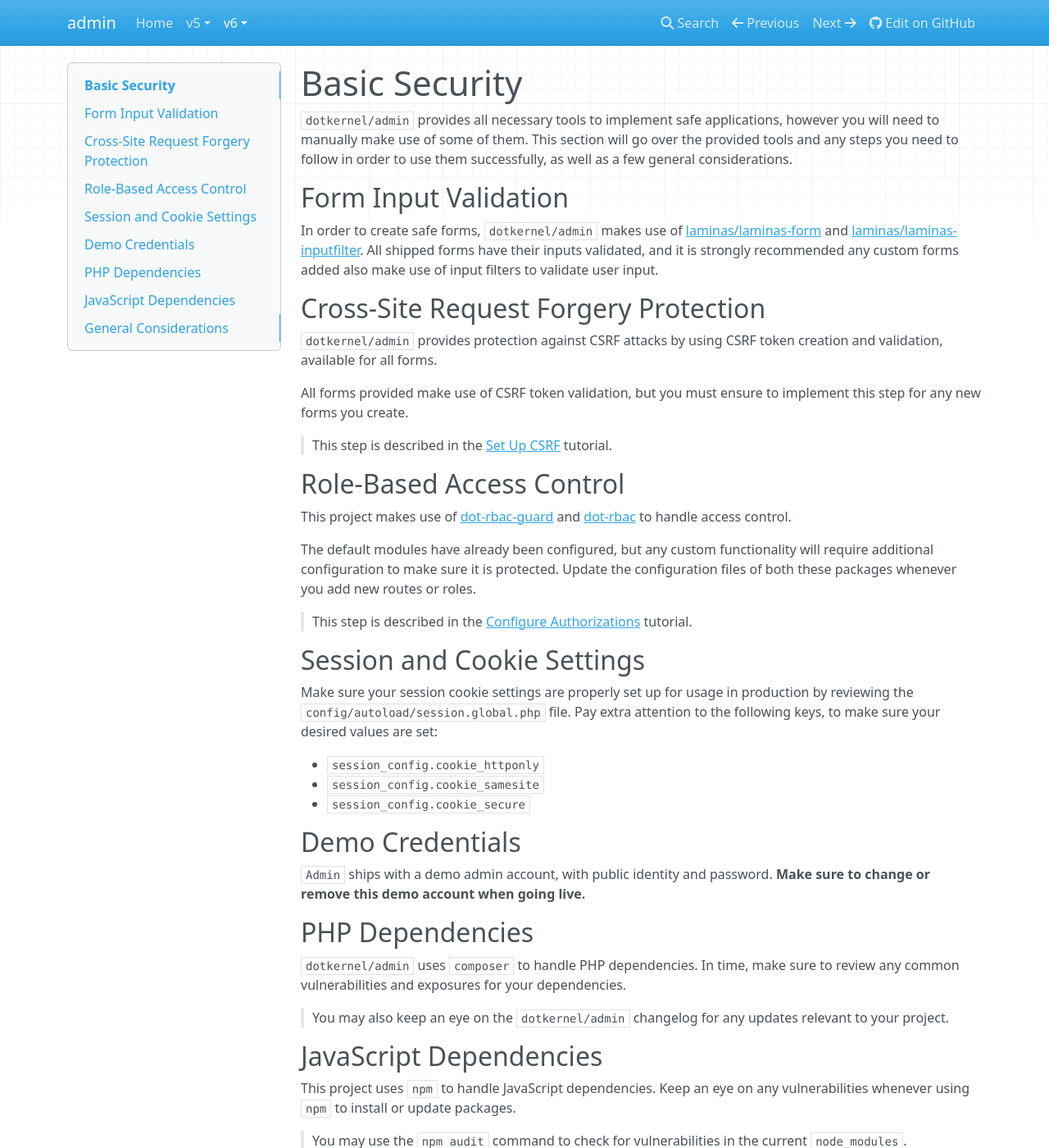
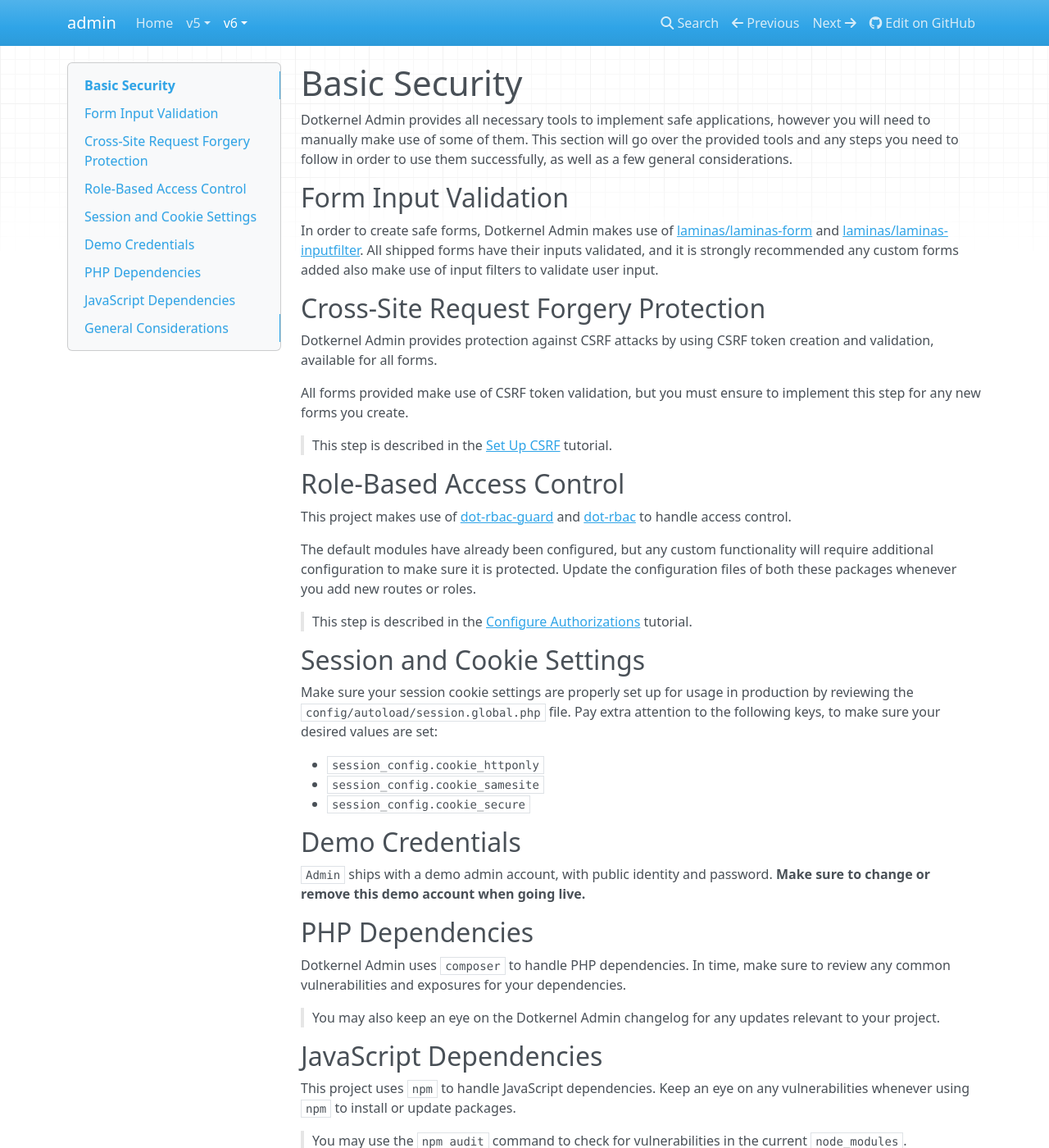
Before and after one commit to dotkernel/admin-documentation, an MkDocs documentation site: the page built from docs/book/v6/security/basic-security.md, in a window 1280 px wide and 1400 px high. Shown: the whole window at 82% size. Built offline with MkDocs 1.6.1, drawn with Linux system fonts in a browser that asks for light colours; nearby versions of some CDN libraries; some of the changed text lies outside the part shown.

Commit message:
wording fixes
Signed-off-by: Jurj-Bogdan <bogdanjurj11@gmail.com>

```diff
--- a/composer.json
+++ b/composer.json
@@ -1,11 +1,11 @@
 {
   "name": "dotkernel/admin-documentation",
-  "description": "DotKernel Admin documentation markdown files.",
+  "description": "Dotkernel Admin documentation markdown files.",
   "type": "metapackage",
   "license": "MIT",
   "authors": [
     {
-      "name": "DotKernel Team",
+      "name": "Dotkernel Team",
       "email": "team@dotkernel.com"
     }
   ],
--- a/docs/book/v6/security/basic-security.md
+++ b/docs/book/v6/security/basic-security.md
@@ -1,16 +1,16 @@
 # Basic Security
 
-`dotkernel/admin` provides all necessary tools to implement safe applications, however you will need to manually make use of some of them.
+Dotkernel Admin provides all necessary tools to implement safe applications, however you will need to manually make use of some of them.
 This section will go over the provided tools and any steps you need to follow in order to use them successfully, as well as a few general considerations.
 
 ## Form Input Validation
 
-In order to create safe forms, `dotkernel/admin` makes use of [laminas/laminas-form](https://github.com/laminas/laminas-form) and [laminas/laminas-inputfilter](https://github.com/laminas/laminas-inputfilter).
+In order to create safe forms, Dotkernel Admin makes use of [laminas/laminas-form](https://github.com/laminas/laminas-form) and [laminas/laminas-inputfilter](https://github.com/laminas/laminas-inputfilter).
 All shipped forms have their inputs validated, and it is strongly recommended any custom forms added also make use of input filters to validate user input.
 
 ## Cross-Site Request Forgery Protection
 
-`dotkernel/admin` provides protection against CSRF attacks by using CSRF token creation and validation, available for all forms.
+Dotkernel Admin provides protection against CSRF attacks by using CSRF token creation and validation, available for all forms.
 
 All forms provided make use of CSRF token validation, but you must ensure to implement this step for any new forms you create.
 
@@ -41,10 +41,10 @@
 
 ## PHP Dependencies
 
-`dotkernel/admin` uses `composer` to handle PHP dependencies.
+Dotkernel Admin uses `composer` to handle PHP dependencies.
 In time, make sure to review any common vulnerabilities and exposures for your dependencies.
 
-> You may also keep an eye on the `dotkernel/admin` changelog for any updates relevant to your project.
+> You may also keep an eye on the Dotkernel Admin changelog for any updates relevant to your project.
 
 ## JavaScript Dependencies
 
--- a/mkdocs.yml
+++ b/mkdocs.yml
@@ -55,7 +55,7 @@
       - Tutorials:
           - "Creating a book module using DotMaker": v6/tutorials/create-book-module-via-dot-maker.md
 site_name: admin
-site_description: "DotKernel Admin"
+site_description: "Dotkernel Admin"
 repo_url: "https://github.com/dotkernel/admin"
 plugins:
   - search
```
Also changed, not shown: other parts of docs/book/v6/security/basic-security.md (+1 -1 lines), 1 other file.
